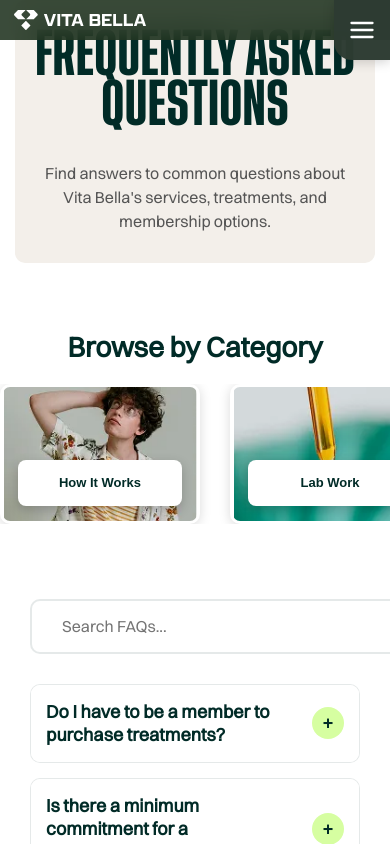
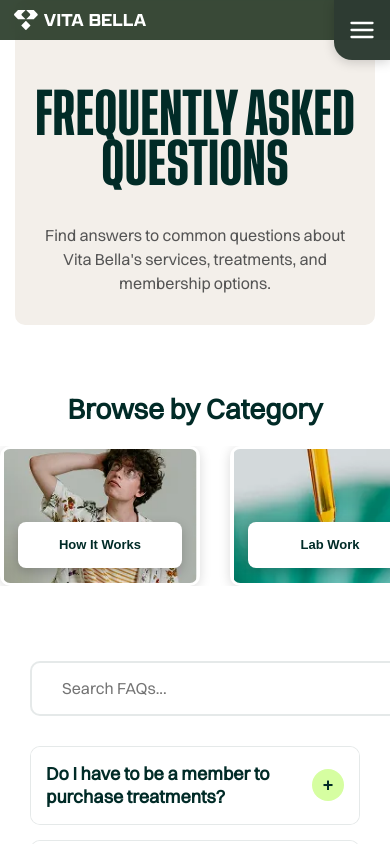
Before and after one commit to aribradshaw/VitaBella, a Next.js app in the folder vitabella/: page /faq in a window 390 px wide. Shown: the top 844 px of the page. Built offline with nearby package versions, Linux system fonts and the light colour scheme.

Commit message:
FAQ Spacing

```diff
--- a/vitabella/src/app/faq/FAQ.css
+++ b/vitabella/src/app/faq/FAQ.css
@@ -31,7 +31,6 @@
 }
 
 .faq-article-header h1 {
-  margin: 0;
   color: var(--e-global-color-dark-green);
 }
 
@@ -174,7 +173,6 @@
 }
 
 .faq-hero h1 {
-  margin: 0 0 var(--space-2x);
   color: var(--e-global-color-dark-green);
 }
 
@@ -720,3 +718,12 @@
     margin: var(--space-1x) auto 0;
   }
 }
+
+.faqheader {
+  margin-top: calc(var(--space-4x) * 2);
+}
+@media (max-width: 900px) {
+  .faqheader {
+    margin-top: var(--space-4x)
+  }
+}
```
